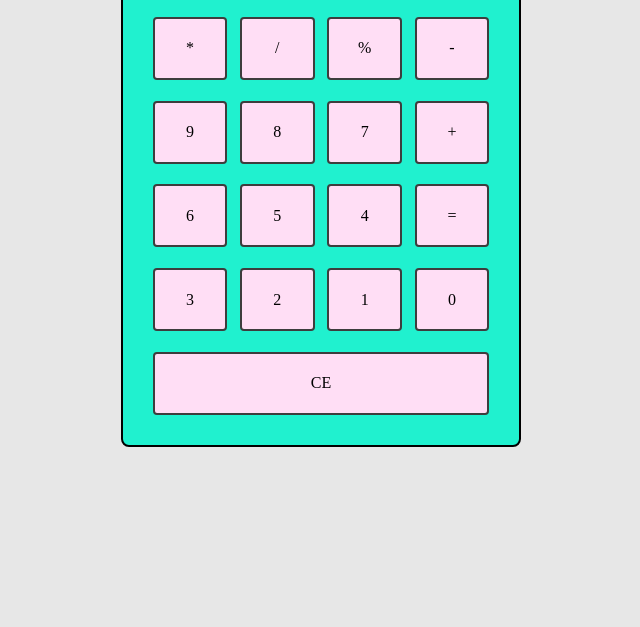
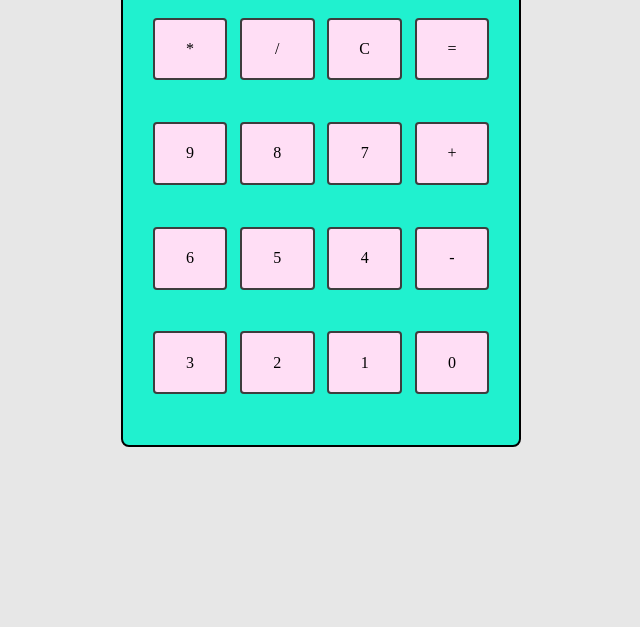
Before and after one commit to ernestoguisado/calculator, a plain HTML site: page index.html in a window 1280 px wide. Shown: the part 173-800 px from the top of the page, without its empty margins (319-959 px from the left). Drawn offline with Linux system fonts and the light colour scheme.

Commit message:
terminau

```diff
--- a/index.html
+++ b/index.html
@@ -7,31 +7,38 @@
     <link rel="stylesheet" href="reset.css">
     <link rel="stylesheet" href="styles.css">
     <script src="calc.js"></script>
+
 </head>
 <body>
 
-<main class="calculadora">
-<div class="calculadora__display">El fucking resultado</div>
+<main id="app" class="">
+<form name="calculator" class="calculadora">
+
+<input class="calculadora__display" type="textfield" name="ans" value="" autocomplete="off" readonly>
+
+
 <div class="calculadora__container">
 
-<button class="calculadora__button">*</button>
-<button class="calculadora__button">/</button>
-<button class="calculadora__button">%</button>
-<button class="calculadora__button">-</button>
-<button class="calculadora__button">9</button>
-<button class="calculadora__button">8</button>
-<button class="calculadora__button">7</button>
-<button class="calculadora__button">+</button>
-<button class="calculadora__button">6</button>
-<button class="calculadora__button">5</button>
-<button class="calculadora__button">4</button>
-<button class="calculadora__button">=</button>
-<button class="calculadora__button">3</button>
-<button class="calculadora__button">2</button>
-<button class="calculadora__button">1</button>
-<button class="calculadora__button">0</button>
-<button class="calculadora__button calculadora__button--borrar">CE</button>
+<input type="button" class="calculadora__button" value="*" onclick="document.calculator.ans.value+='*'">
+<input type="button" class="calculadora__button" value="/" onclick="document.calculator.ans.value+='/'">
+<input type="reset" class="calculadora__button " value="C">
+<input type="button" class="calculadora__button" value="=" onclick="document.calculator.ans.value=eval(document.calculator.ans.value)">
+<input type="button" class="calculadora__button" value="9" onclick="document.calculator.ans.value+='9'">
+<input type="button" class="calculadora__button" value="8" onclick="document.calculator.ans.value+='8'">
+<input type="button" class="calculadora__button" value="7" onclick="document.calculator.ans.value+='7'">
+<input type="button" class="calculadora__button" value="+" onclick="document.calculator.ans.value+='+'">
+<input type="button" class="calculadora__button" value="6" onclick="document.calculator.ans.value+='6'">
+<input type="button" class="calculadora__button" value="5" onclick="document.calculator.ans.value+='5'">
+<input type="button" class="calculadora__button" value="4" onclick="document.calculator.ans.value+='4'">
+<input type="button" class="calculadora__button" value="-" onclick="document.calculator.ans.value+='-'">
+
+<input type="button" class="calculadora__button" value="3" onclick="document.calculator.ans.value+='3'">
+<input type="button" class="calculadora__button" value="2" onclick="document.calculator.ans.value+='2'">
+<input type="button" class="calculadora__button" value="1" onclick="document.calculator.ans.value+='1'">
+<input type="button" class="calculadora__button" value="0" onclick="document.calculator.ans.value+='0'">
+
 </div>
+</form>
 </main>
 </body>
 </html>
--- a/styles.css
+++ b/styles.css
@@ -53,8 +53,3 @@ body {
 
 
 }
-
-.calculadora__button--borrar {
-    width: 100%;
-
-}
```
Also changed, not shown: Calculadora.js (added).
